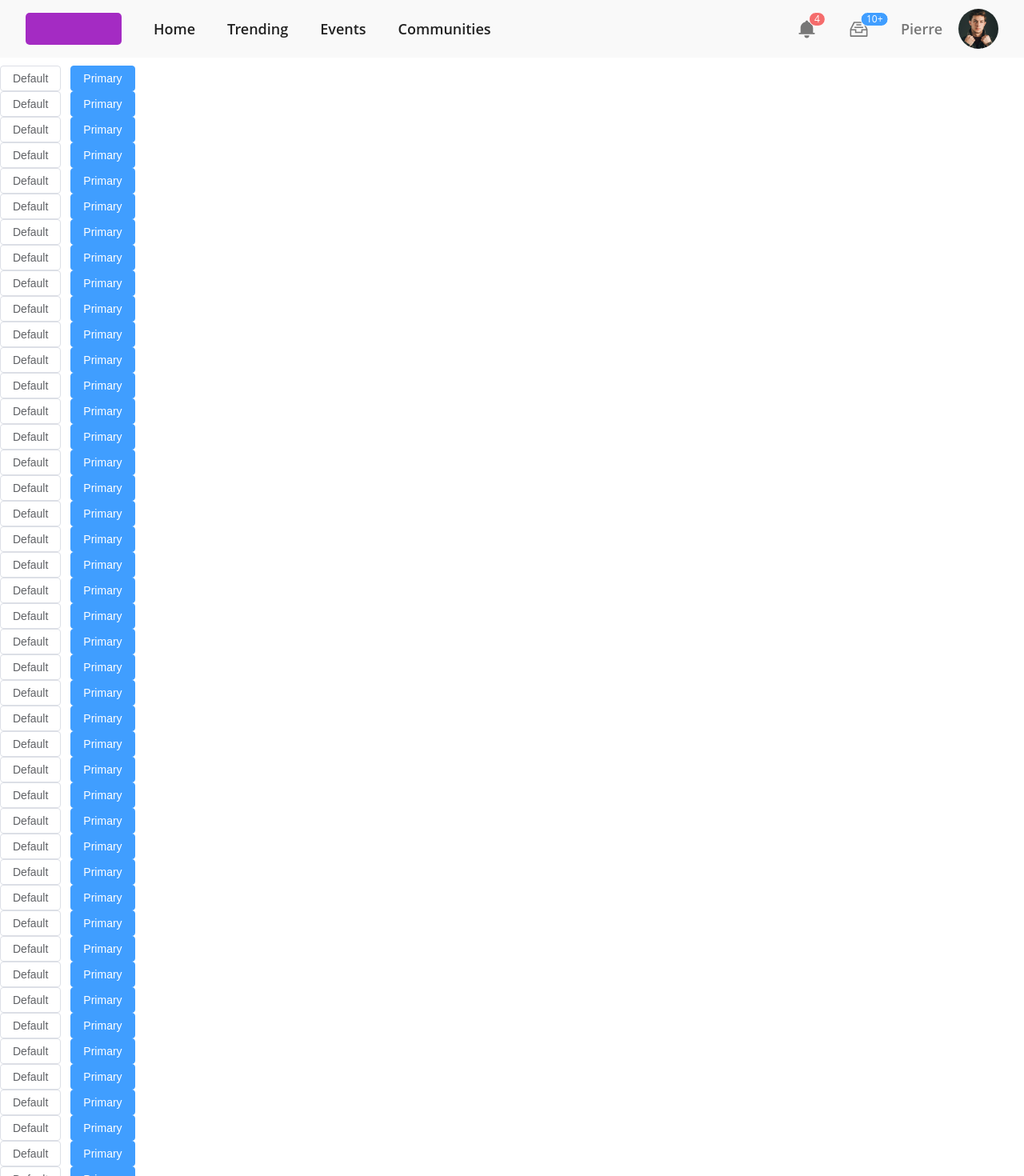
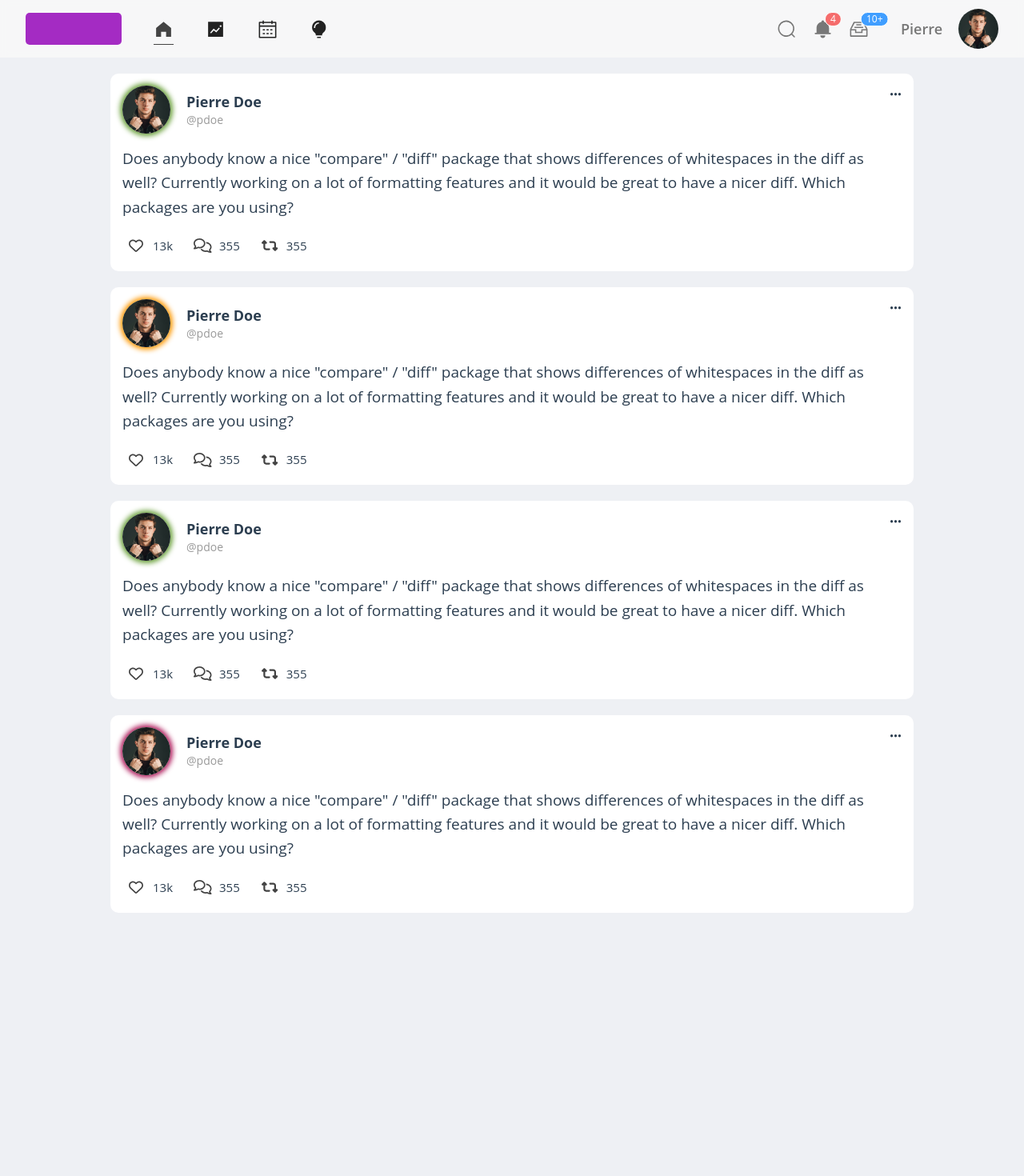
Before and after one commit to OpenDolphin/frontend, a Vue app: page / in a window 1280 px wide. Shown: the top 1470 px of the page at 80% size. After the commit the page ends 1161 px from the top, so only its background shows below. Built offline with nearby package versions, Linux system fonts and the light colour scheme.

Commit message:
improve home

```diff
--- a/components.d.ts
+++ b/components.d.ts
@@ -17,6 +17,7 @@ declare module '@vue/runtime-core' {
     IconEcosystem: typeof import('./src/components/icons/IconEcosystem.vue')['default']
     IconSupport: typeof import('./src/components/icons/IconSupport.vue')['default']
     IconTooling: typeof import('./src/components/icons/IconTooling.vue')['default']
+    Post: typeof import('./src/components/Post.vue')['default']
     ProfilePicture: typeof import('./src/components/ProfilePicture.vue')['default']
     RouterLink: typeof import('vue-router')['RouterLink']
     RouterView: typeof import('vue-router')['RouterView']
--- a/index.html
+++ b/index.html
@@ -4,7 +4,7 @@
     <meta charset="UTF-8">
     <link rel="icon" href="/favicon.ico">
     <meta name="viewport" content="width=device-width, initial-scale=1.0">
-    <title>Vite App</title>
+    <title>Social</title>
   </head>
   <body>
     <div id="app"></div>
--- a/package.json
+++ b/package.json
@@ -14,6 +14,10 @@
   },
   "dependencies": {
     "@element-plus/icons-vue": "^2.0.10",
+    "@fortawesome/fontawesome-svg-core": "^6.2.0",
+    "@fortawesome/free-regular-svg-icons": "^6.2.0",
+    "@fortawesome/free-solid-svg-icons": "^6.2.0",
+    "@fortawesome/vue-fontawesome": "^3.0.2",
     "element-plus": "^2.2.20",
     "pinia": "^2.0.23",
     "protobufjs": "^7.1.2",
--- a/src/App.vue
+++ b/src/App.vue
@@ -2,6 +2,7 @@
 import { RouterLink, RouterView } from 'vue-router'
 import { reactive, toRefs } from 'vue';
 import ProfilePicture from './components/ProfilePicture.vue';
+import { Opportunity, type HomeFilled } from '@element-plus/icons-vue';
 const state = reactive({
   fits: ['fill', 'contain', 'cover'],
   imageUrl: 'placeholders/avatar-1.png',
@@ -19,15 +20,38 @@ const { fits, imageUrl, name } = toRefs(state);
       </div>
 
       <nav>
-        <RouterLink to="/">Home</RouterLink>
-        <RouterLink to="/trending">Trending</RouterLink>
-        <RouterLink to="/events">Events</RouterLink>
-        <RouterLink to="/communities">Communities</RouterLink>
+        <RouterLink to="/">
+          <el-icon size="25" class="navbar-icon">
+            <HomeFilled />
+          </el-icon>
+        </RouterLink>
+        <RouterLink to="/trending">
+          <el-icon size="25" class="navbar-icon">
+            <TrendCharts />
+          </el-icon>
+        </RouterLink>
+        <RouterLink to="/events">
+          <el-icon size="25" class="navbar-icon">
+            <Calendar />
+          </el-icon>
+        </RouterLink>
+        <RouterLink to="/communities">
+          <el-icon size="25" class="navbar-icon">
+            <Opportunity />
+          </el-icon>
+        </RouterLink>
       </nav>
     </div>
     <div class="topbar--right">
       <div class="profile-section">
         <div class="profile-actions">
+
+          <div class="search">
+            <el-icon size="25">
+              <Search />
+            </el-icon>
+          </div>
+
           <div class="notifications">
             <el-badge :value="4" :max="10">
               <el-icon size="25">
@@ -54,7 +78,9 @@ const { fits, imageUrl, name } = toRefs(state);
     </div>
   </header>
 
-  <RouterView />
+  <div class="router-view-container">
+    <RouterView />
+  </div>
 </template>
 
 <style lang="scss">
@@ -117,19 +143,15 @@ header {
 
     div.profile-actions {
       display: flex;
-      column-gap: 40px;
+      column-gap: 20px;
       height: 25px;
       margin-left: 20px;
       margin-right: 20px;
     }
 
-    div.notifications {
+    div.search, div.notifications, div.messages {
       cursor: pointer;
       height: 25px;
-    }
-
-    div.messages {
-      cursor: pointer;
     }
   }
 
@@ -165,9 +187,22 @@ header {
       font-weight: 600;
       color: var(--color-topbar-element);
       text-decoration: none;
+
+      &.router-link-active {
+        color: var(--color-topbar-element-active);
+        border-bottom: 1px solid var(--color-topbar-element-active);
+      }
+    }
+
+    .navbar-icon {
+      height: $contentHeight;
     }
   }
 
 
 }
+
+div.router-view-container {
+  margin: 20px;
+}
 </style>
--- a/src/assets/base.css
+++ b/src/assets/base.css
@@ -35,13 +35,21 @@
 
   --color-interaction: #552fdf;
   --color-topbar-element: #222;
+  --color-topbar-element-active: #444;
   --color-topbar-profile: #777;
 
   --color-background-topbar: #f8f8f8de;
 
+  --color-white-soft: #eef0f4;
+  --color-post-background: #fff;
+
+  --color-like: #C62828;
+  --color-comment: #2976be;
+  --color-boost: #11bb11;
 
 
-  --color-background: var(--vt-c-white);
+
+  --color-background: var(--color-white-soft);
   --color-background-soft: var(--vt-c-white-soft);
   --color-background-mute: var(--vt-c-white-mute);
 
@@ -69,7 +77,8 @@
     --color-text: var(--vt-c-text-dark-2);
 
     --color-background-topbar: #222222DE;
-    --color-topbar-element: #EEE;
+    --color-topbar-element: #DDD;
+    --color-topbar-element-active: #FFF;
     --color-topbar-profile: #8f8f8f;
   }
 }
--- /dev/null
+++ b/src/components/Post.vue
@@ -0,0 +1,196 @@
+<script lang="ts" setup>
+import type ProfilePicture from './ProfilePicture.vue';
+
+import { faHeart, faComments } from '@fortawesome/free-regular-svg-icons';
+import { faRetweet } from '@fortawesome/free-solid-svg-icons';
+
+
+
+defineProps({
+    name: {
+        type: String,
+        required: true,
+    },
+    highlightColor: {
+        type: String,
+        required: false,
+        default: null,
+    }
+})
+</script>
+
+<template>
+    <div class="post">
+        <div class="post-top">
+            <div class="author">
+                <ProfilePicture
+                    size="60"
+                    shape="circle"
+                    fit="cover"
+                    src="placeholders/avatar-1.png"
+                    :highlightColor="highlightColor"
+                />
+
+                <div class="author-info">
+                    <p class="name-surname">{{ name }}</p>
+                    <p class="username">@pdoe</p>
+                </div>
+            </div>
+
+            <div class="post-actions">
+                <el-icon class="clickable">
+                    <MoreFilled />
+                </el-icon>
+            </div>
+        </div>
+
+        <div class="post-content">
+            <div class="post-message">
+                Does anybody know a nice "compare" / "diff" package that shows differences of whitespaces in the diff as well? Currently working on a lot of formatting features and it would be great to have a nicer diff. Which packages are you using?
+            </div>
+        </div>
+
+        <div class="post-footer">
+            <div class="post-actions">
+                <div class="post-action">
+                    <div class="post-action-icon like-button">
+                        <font-awesome-icon :icon="faHeart"/>
+                    </div>
+                    <div class="action-count">
+                        13k
+                    </div>
+                </div>
+
+                <div class="post-action">
+                    <div class="post-action-icon reply-button">
+                        <font-awesome-icon :icon="faComments"/>
+                    </div>
+                    <div class="action-count">
+                        355
+                    </div>
+                </div>
+
+                <div class="post-action">
+                    <div class="post-action-icon boost-button">
+                        <font-awesome-icon :icon="faRetweet"/>
+                    </div>
+                    <div class="action-count">
+                        355
+                    </div>
+                </div>
+            </div>
+        </div>
+    </div>
+</template>
+
+<style lang="scss" scoped>
+.clickable {
+    cursor: pointer;
+}
+
+div.post {
+    display: flex;
+    flex-direction: column;
+
+    background-color: var(--color-post-background);
+
+    // border: 1px solid #DDD;
+    border-radius: 10px;
+    padding: 15px;
+
+    min-height: 100px;
+    margin: 0px 10px 0px 10px;
+
+
+    div.post-top {
+        display: flex;
+        width: 100%;
+        flex-direction: row;
+        justify-content: space-between;
+
+        div.post-actions {
+        }
+    }
+
+    div.post-content {
+        margin-top: 1rem;
+        div.post-message {
+            font-size: 19px;
+            font-weight: 400;
+        }
+    }
+
+    div.author {
+        display: flex;
+        flex-direction: row;
+        column-gap: 20px;
+
+        div.author-info {
+            display: flex;
+            flex-direction: column;
+            justify-content: center;
+            row-gap: 0px;
+
+            p.name-surname {
+                font-size: 18px;
+                line-height: 25px;
+                height: 25px;
+                font-weight: bold;
+            }
+
+            p.username {
+                font-size: 14px;
+                height: 20px;
+                line-height: 20px;
+                color: #999;
+            }
+        }
+    }
+
+    div.post-footer {
+        div.post-actions {
+            margin-top: 1rem;
+            display: flex;
+            flex-direction: row;
+            column-gap: 20px;
+
+            div.post-action {
+                display: flex;
+                align-items: center;
+                column-gap: 4px;
+
+                div.post-action-icon {
+                    $iconSize: 34px;
+                    $iconInnerSize: 18px;
+
+                    cursor: pointer;
+                    color: #424242;
+                    border-radius: $iconSize;
+                    width: $iconSize;
+                    height: $iconSize;
+                    line-height: $iconSize;
+                    text-align: center;
+                    font-size: $iconInnerSize;
+                    text-align: center;
+
+                    &:hover {
+                        background-color: #cdcdcd;
+                    }
+
+                    &.like-button:hover {
+                        color: var(--color-like);
+                    }
+
+                    &.reply-button:hover {
+                        color: var(--color-comment);
+                    }
+
+                    &.boost-button:hover {
+                        color: var(--color-boost);
+                    }
+                }
+            }
+        }
+    }
+}
+</style>
--- a/src/components/ProfilePicture.vue
+++ b/src/components/ProfilePicture.vue
@@ -18,11 +18,25 @@ defineProps({
         }
     },
 
+    highlightColor: {
+        type: String,
+        required: false,
+        default: null,
+    },
+
     src: {
         type: String,
         required: true,
     }
 })
+
+function getShadow(color: string): string | undefined {
+    if(color == null) {
+        return undefined;
+    }
+
+    return '0px 0px 6px 3px ' + color;
+}
 
 </script>
 
@@ -35,7 +49,8 @@ defineProps({
             :style="{
                 width: size + 'px',
                 height: size + 'px',
-                borderRadius: shape == 'circle' ? size + 'px' : '5px'
+                borderRadius: shape == 'circle' ? size + 'px' : '5px',
+                boxShadow: getShadow(highlightColor),
             }"
         />
     </div>
--- a/src/main.ts
+++ b/src/main.ts
@@ -7,12 +7,14 @@ import router from './router'
 import './assets/main.css'
 import ElementPlus from 'element-plus';
 import * as ElementPlusIconsVue from '@element-plus/icons-vue'
+import { FontAwesomeIcon } from '@fortawesome/vue-fontawesome'
 
 const app = createApp(App)
 
 app.use(createPinia())
 app.use(router)
 app.use(ElementPlus);
+app.component('font-awesome-icon', FontAwesomeIcon)
 
 for (const [key, component] of Object.entries(ElementPlusIconsVue)) {
     app.component(key, component)
--- a/src/views/HomeView.vue
+++ b/src/views/HomeView.vue
@@ -1,74 +1,37 @@
 <script setup lang="ts">
-import TheWelcome from '../components/TheWelcome.vue'
+import PostVue from '@/components/Post.vue';
+
+let colors = [
+    '#689F38',
+    '#FF9800',
+    '#689F38',
+    '#AD1457'
+]
 </script>
 
 <template>
   <main>
-    <TheWelcome />
-    <TheWelcome />
-
-    <TheWelcome />
-    <TheWelcome />
-    <TheWelcome />
-    <TheWelcome />
-    <TheWelcome />
-    <TheWelcome />
-    <TheWelcome />
-    <TheWelcome />
-    <TheWelcome />
-    <TheWelcome />
-    <TheWelcome />
-    <TheWelcome />
-    <TheWelcome />
-    <TheWelcome />
-    <TheWelcome />
-    <TheWelcome />
-    <TheWelcome />
-    <TheWelcome />
-    <TheWelcome />
-    <TheWelcome />
-    <TheWelcome />
-    <TheWelcome />
-    <TheWelcome />
-    <TheWelcome />
-    <TheWelcome />
-    <TheWelcome />
-    <TheWelcome />
-    <TheWelcome />
-    <TheWelcome />
-    <TheWelcome />
-    <TheWelcome />
-    <TheWelcome />
-    <TheWelcome />
-    <TheWelcome />
-    <TheWelcome />
-    <TheWelcome />
-    <TheWelcome />
-    <TheWelcome />
-    <TheWelcome />
-    <TheWelcome />
-    <TheWelcome />
-    <TheWelcome />
-    <TheWelcome />
-    <TheWelcome />
-    <TheWelcome />
-    <TheWelcome />
-    <TheWelcome />
-    <TheWelcome />
-    <TheWelcome />
-    <TheWelcome />
-    <TheWelcome />
-    <TheWelcome />
-    <TheWelcome />
-    <TheWelcome />
-    <TheWelcome />
-    <TheWelcome />
-    <TheWelcome />
-    <TheWelcome />
-    <TheWelcome />
-    <TheWelcome />
-    <TheWelcome />
-    <TheWelcome />
-
+    <div class="posts">
+      <Post
+        v-for="color in colors"
+        :highlightColor="color"
+        name="Pierre Doe"/>
+    </div>
   </main>
 </template>
+
+<style lang="scss" scoped>
+
+main {
+  display: flex;
+}
+div.posts {
+  display: flex;
+  flex-direction: column;
+  row-gap: 20px;
+  margin-left: auto;
+  margin-right: auto;
+  width: 80vw;
+  min-height: 50px;
+}
+</style>
```
Also changed, not shown: 1 other file (tests, documents, lock files or other folders).
